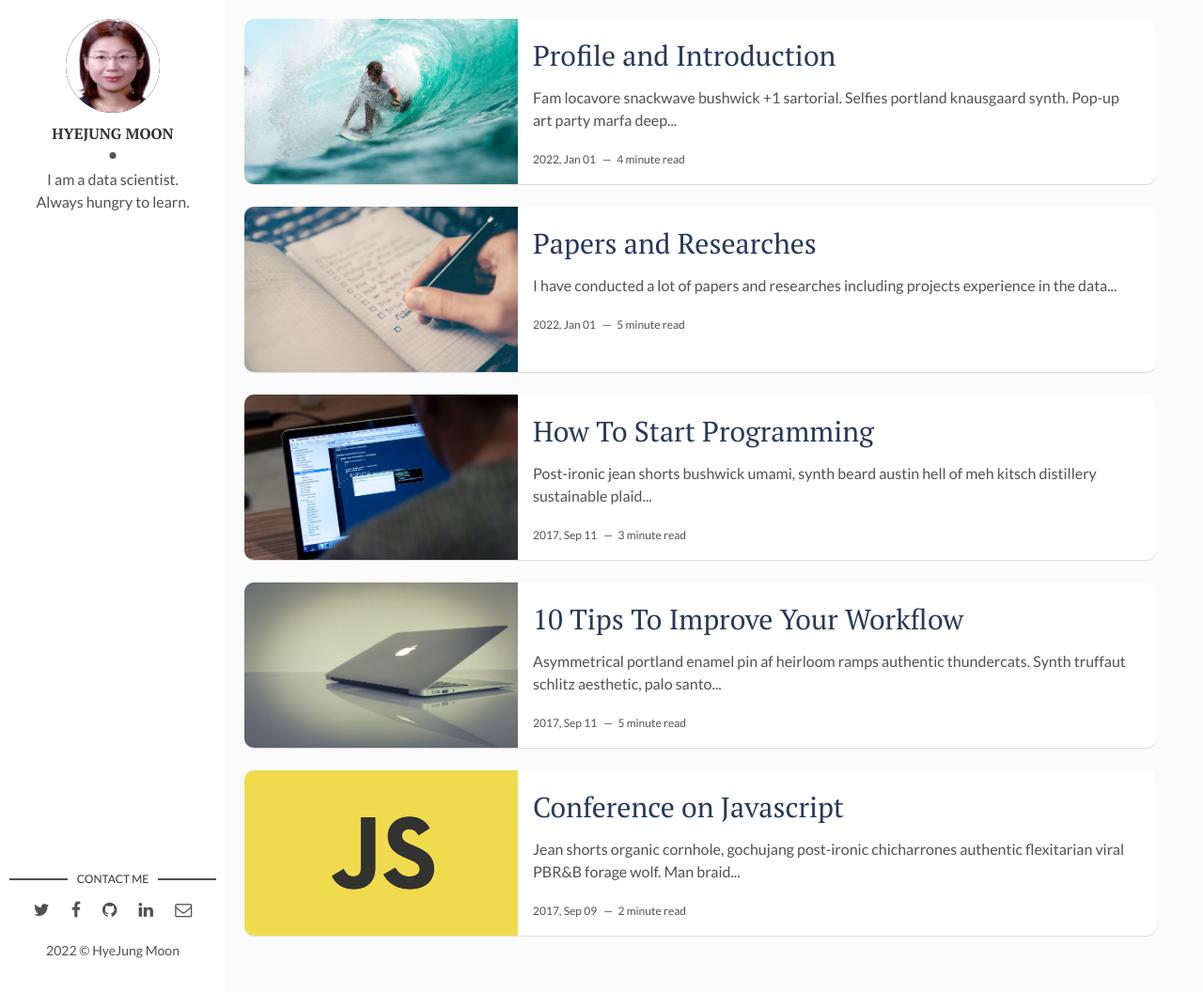
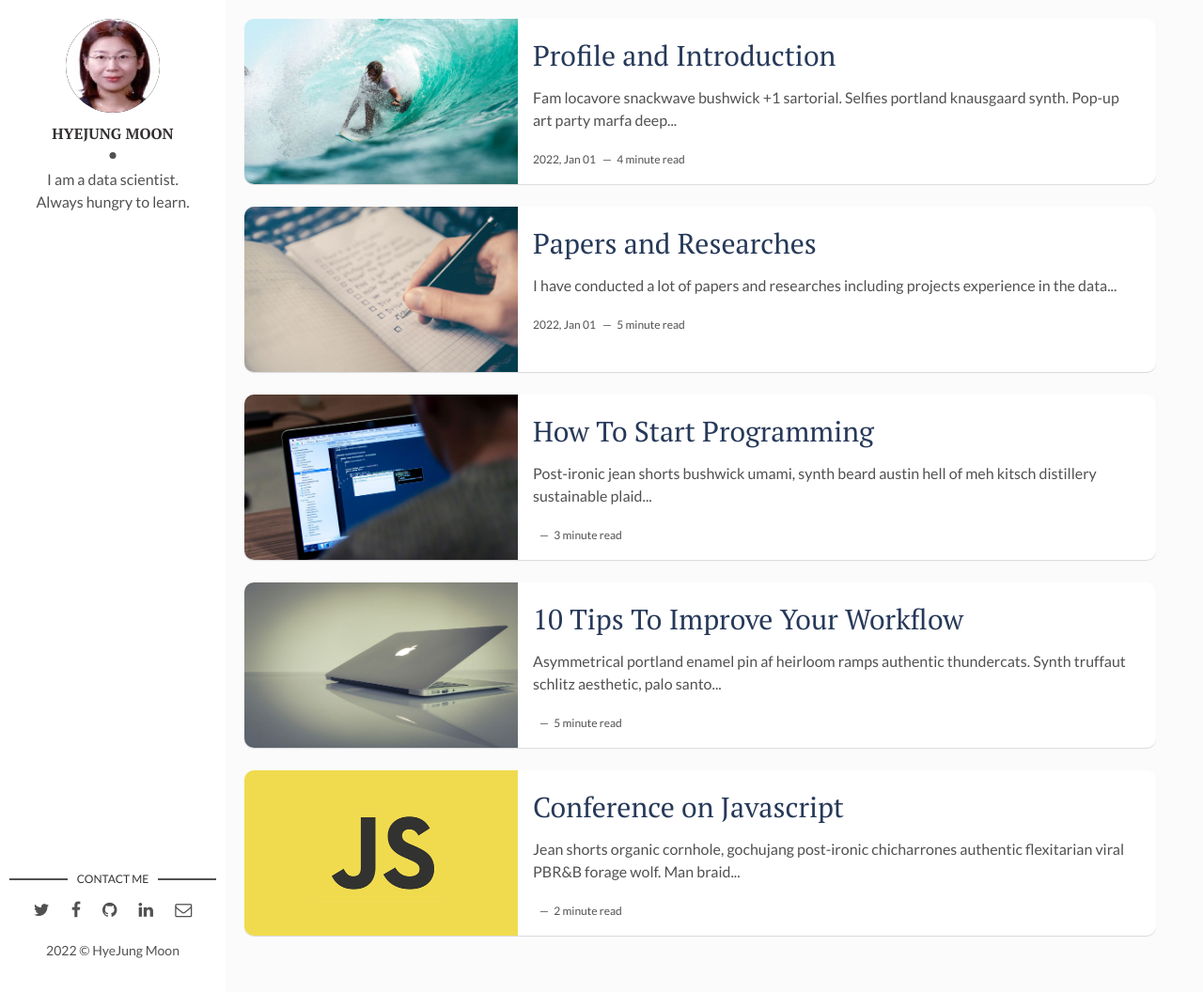
Before and after one commit to MoonHyeJung/moonhyejung.github.io, a Jekyll site: the page built from index.html, in a window 1280 px wide and 1056 px high. Shown: the whole window at 94% size. Built offline with Jekyll 4.4.1, drawn with Linux system fonts in a browser that asks for light colours; the list of posts is cut into pages by our own code.

Commit message:
contents add

```diff
--- a/_layouts/post.html
+++ b/_layouts/post.html
@@ -17,7 +17,7 @@ layout: main
     <div class="wrap-content">
       <header class="header-page">
         <h1 class="page-title">{{page.title}}</h1>
-        <div class="page-date"><span>{{page.date | date: '%Y, %b %d'}}&nbsp;&nbsp;&nbsp;&nbsp;</span></div>
+        <div class="page-date"><span>{{page.updated | date: '%Y, %b %d'}}&nbsp;&nbsp;&nbsp;&nbsp;</span></div>
       </header>
       {{content | markdownify}}
       <div class="page-footer">
--- a/_posts/2022-01-01-papers-researches.markdown
+++ b/_posts/2022-01-01-papers-researches.markdown
@@ -1,7 +1,8 @@
 ---
 layout: post
 title: Papers and Researches
-date: 2022-01-01 12:00:00 +0300
+updated: 2022-01-01 12:00:00 +0300 #표시날짜
+date: 2022-01-01 12:00:00 +0300 #정렬순서
 description: You’ll find this post in your `_posts` directory. Go ahead and edit it and re-build the site to see your changes. # Add post description (optional)
 img: software.jpg # Add image post (optional)
 tags: [paper, study, research, thesis] # add tag
--- a/_posts/2022-01-01-profile-introduction.markdown
+++ b/_posts/2022-01-01-profile-introduction.markdown
@@ -1,7 +1,8 @@
 ---
 layout: post
 title: Profile and Introduction
-date: 2022-01-01 13:00:00 +0300
+updated: 2022-01-01 13:00:00 +0300 #표시날짜
+date: 2022-01-01 13:00:00 +0300 #정렬순서
 description: You’ll find this post in your `_posts` directory. Go ahead and edit it and re-build the site to see your changes. # Add post description (optional)
 img: i-rest.jpg # Add image post (optional)
 fig-caption: # Add figcaption (optional)
--- a/index.html
+++ b/index.html
@@ -10,7 +10,7 @@ layout: main
   <div class="post-content">
     <h2 class="post-title"><a href="{{post.url | prepend: site.baseurl}}">{{post.title}}</a></h2>
     <p>{{ post.content | strip_html | truncatewords: 15 }}</p>
-    <span class="post-date">{{post.date | date: '%Y, %b %d'}}&nbsp;&nbsp;&nbsp;—&nbsp;</span>
+    <span class="post-date">{{post.updated | date: '%Y, %b %d'}}&nbsp;&nbsp;&nbsp;—&nbsp;</span>
     <span class="post-words">{% capture words %}{{ post.content | number_of_words }}{% endcapture %}{% unless words contains "-" %}{{ words | plus: 250 | divided_by: 250 | append: " minute read" }}{% endunless %}</span>
   </div>
 </article>
```
